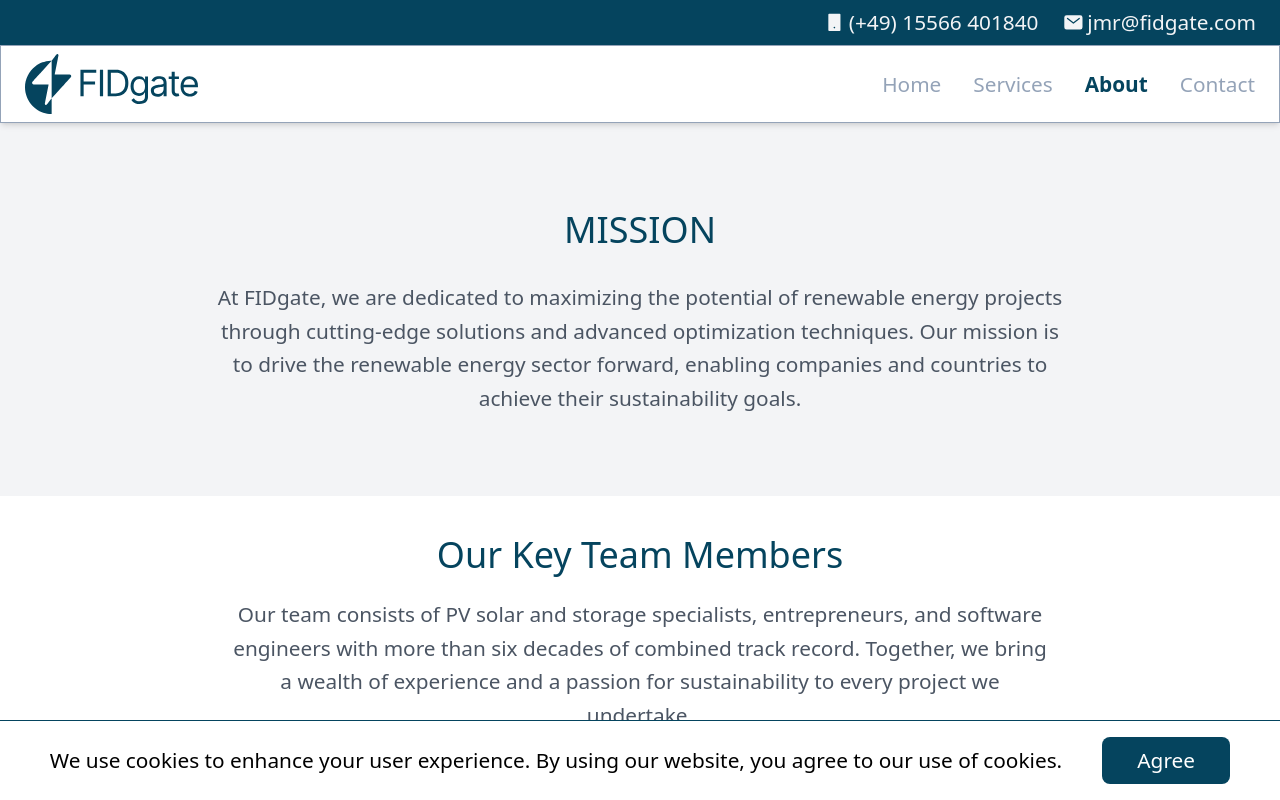
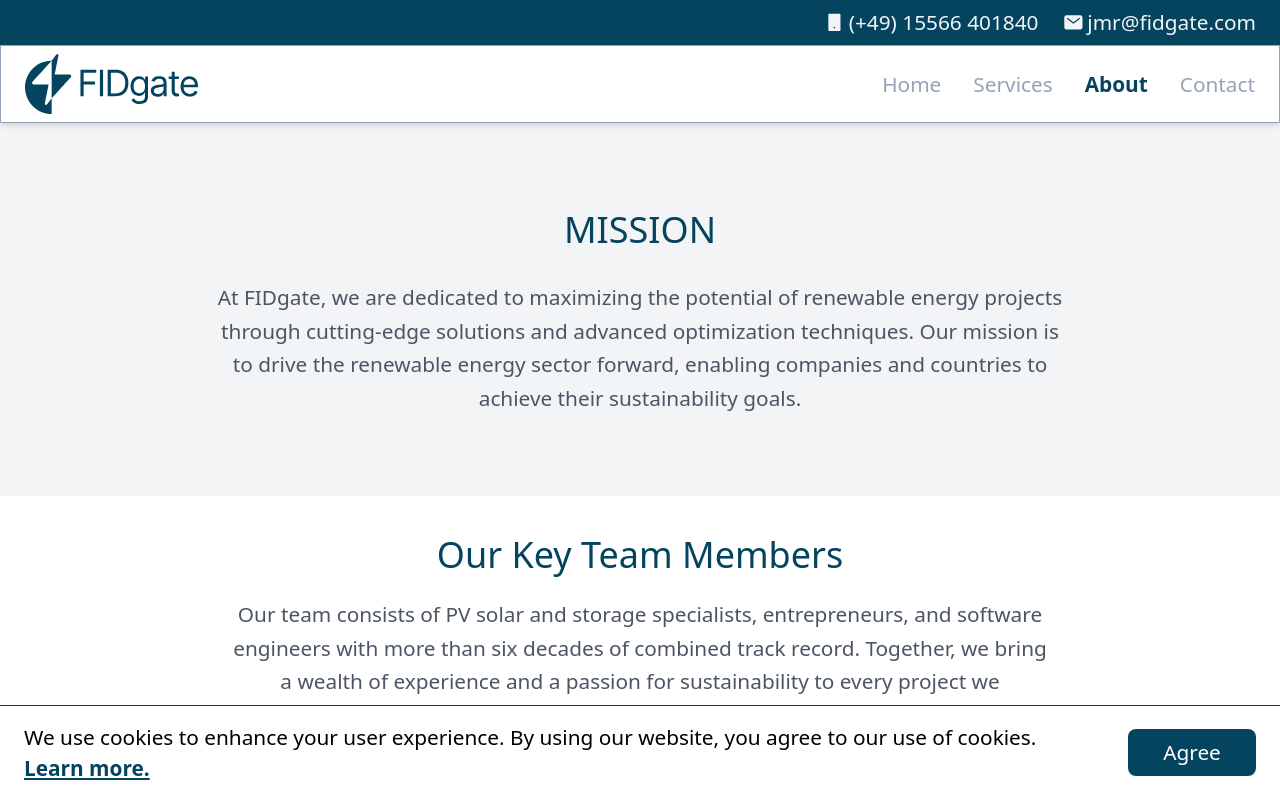
Before and after one commit to LuisMFG1992/Juanma, a React (Vite) app: page /about in a window 1280 px wide. Shown: the top 800 px of the page. Built offline with nearby package versions, Linux system fonts and the light colour scheme.

Commit message:
cookies consent done

```diff
--- a/package.json
+++ b/package.json
@@ -11,17 +11,16 @@
     "email": "email dev --dir src/emails"
   },
   "dependencies": {
-    "@react-email/components": "0.0.19",
     "flowbite-react": "^0.9.0",
     "localforage": "^1.10.0",
     "match-sorter": "^6.3.4",
     "react": "^18.2.0",
+    "react-cookie": "^7.1.4",
     "react-dom": "^18.2.0",
     "react-email": "2.1.4",
     "react-hot-toast": "^2.4.1",
     "react-icons": "^5.2.1",
     "react-router-dom": "^6.23.0",
-    "resend": "^3.3.0",
     "sort-by": "^1.2.0"
   },
   "devDependencies": {
--- a/src/App.jsx
+++ b/src/App.jsx
@@ -2,8 +2,10 @@ import { Route, Routes } from 'react-router-dom'
 import './App.css'
 import { CookiesBanner, Footer, Navbar, ScrollToTop } from './components'
 import { About, Contact, Home, Services } from './pages'
+import { useCookies } from 'react-cookie'
 
 function App() {
+  const [cookies] = useCookies(['cookieConsent'])
   return (
     <>
       <Navbar />
@@ -18,7 +20,7 @@ function App() {
         <Route path='/cookiePolicy' element={<h1>To be defined</h1>} />
       </Routes>
       <Footer />
-      <CookiesBanner />
+      {!cookies.cookieConsent && <CookiesBanner />}
     </>
   )
 }
--- a/src/components/CookiesBanner.jsx
+++ b/src/components/CookiesBanner.jsx
@@ -1,15 +1,32 @@
+import { useCookies } from 'react-cookie'
 import AppButton from './AppButton'
+import { Link } from 'react-router-dom'
 
 const CookiesBanner = () => {
+  const [cookies, setCookie] = useCookies(['cookieConsent'])
+  const giveCookieConsent = () => {
+    setCookie('cookieConsent', true, { path: '/' })
+    // console.log('first')
+  }
   return (
     <section className='fixed bottom-0'>
       <div className='flex w-screen flex-col items-center justify-center gap-4 border-t border-primary bg-white px-6 py-4 md:flex-row md:gap-10'>
         <div className='text-center text-paragraph md:text-start'>
           We use cookies to enhance your user experience. By using our website,
-          you agree to our use of cookies.
+          you agree to our use of cookies.{' '}
+          <Link
+            className='font-semibold text-primary underline '
+            to={'/cookiePolicy'}
+          >
+            Learn more.
+          </Link>
         </div>
         <div className='flex gap-6'>
-          <AppButton text={'Agree'} hover='lighter' />
+          <AppButton
+            text={'Agree'}
+            hover='lighter'
+            callBack={giveCookieConsent}
+          />
         </div>
       </div>
     </section>
```
Also changed, not shown: 1 other file (tests, documents, lock files or other folders).
